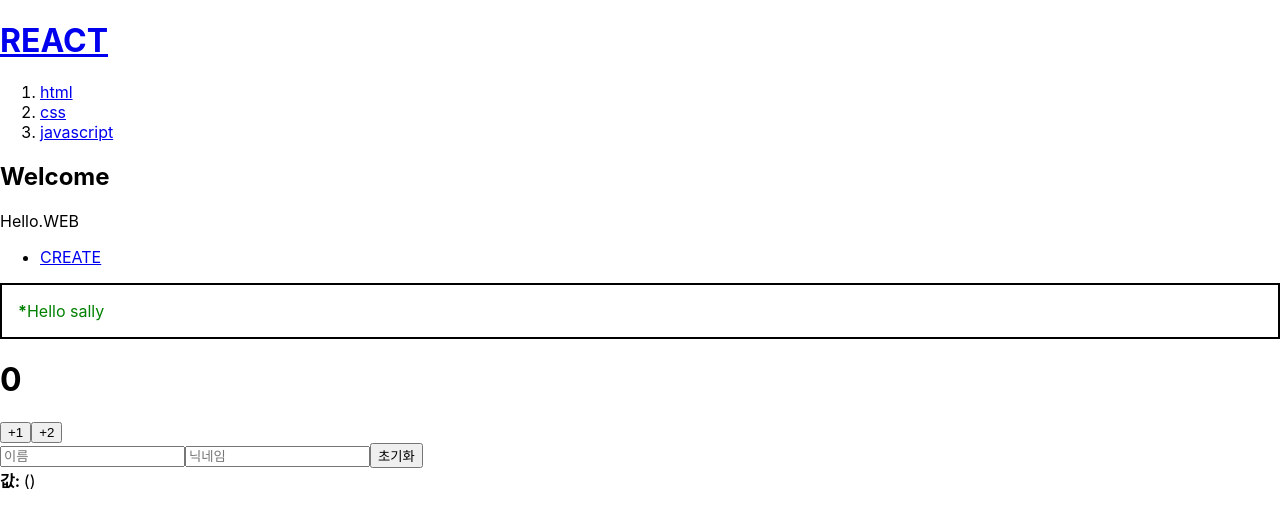
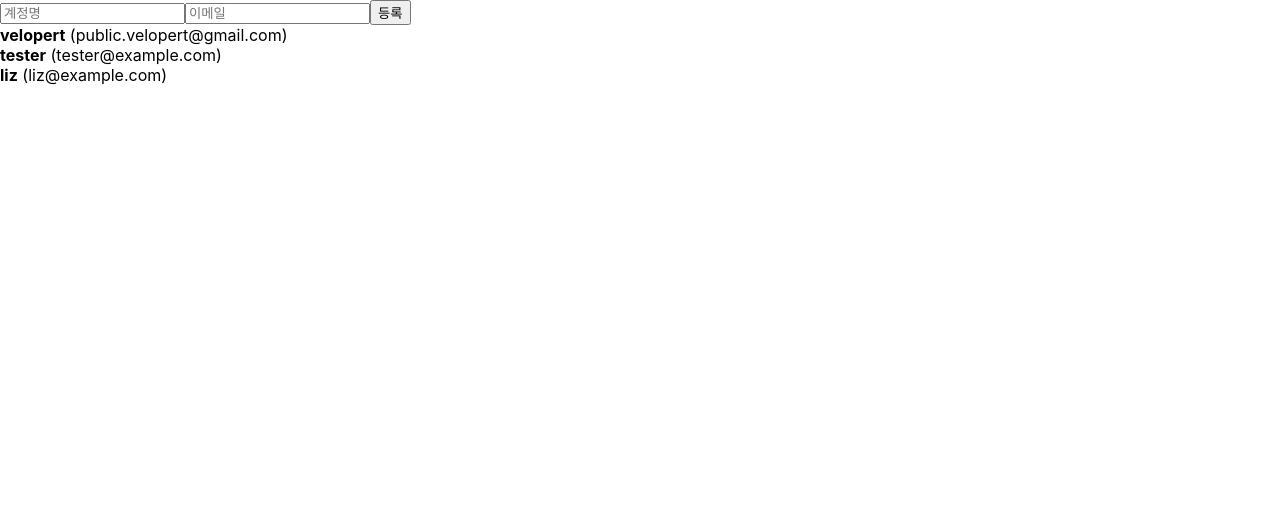
Before and after one commit to o-songyi/react-app, a React (Create React App) app: page / in a window 1280 px wide. Shown: the top 528 px of the page. Built offline with nearby package versions, Linux system fonts and the light colour scheme.

Commit message:
✨ 배열에 항목 추가하기

```diff
--- a/src/App.js
+++ b/src/App.js
@@ -1,182 +1,64 @@
-import {useState} from 'react';
-import Hello from './Hello';
-import Wrapper from './Wrapper';
-import Counter from './Counter';
-import InputSample from './InputSample';
-
-function Header(props) {
-  console.log('props',props.title)
-  return  <header>
-    <h1><a href="/" onClick={(event)=>{
-        event.preventDefault();
-        props.onChangeMode();
-    }}>{props.title}</a></h1>
-  </header>
-}
-
-function Nav(props) {
-  const lis = [
-  ]
-  for (let i=0; i<props.topics.length; i++){
-    let t = props.topics[i]
-    lis.push( <li key={t.id}>
-      <a id={t.id} href={'/read/'+t.id} onClick={event=>{
-        event.preventDefault();
-        props.onChangeMode(Number(event.target.id))
-      }}>{t.title}</a>
-      </li>)
-  }
-  return <nav>
-  <ol>
-   {lis}
-  </ol>
-</nav>
-}
-
-function Article(props) {
-  return <article>
-    <h2>{props.title}</h2>
-    {props.body}
-  </article>
-}
-
-function Create(props) {
-  return <article>
-    <h2>Create</h2>
-    <form onSubmit={event=>{
-      event.preventDefault();
-      const title = event.target.title.value;
-      const body = event.target.body.value;
-      props.onCreate(title,body);
-    }}>
-     <p> <input type="text" name="title" placeholder='title'/> </p>
-     <p><textarea name="body" placeholder="body"></textarea> </p>
-     <p><input type="submit" value="Create"></input></p>
-    </form>
-  </article>
-}
-
-function Update(props) {
-  const [title, setTitle] = useState(props.title)
-  const [body,setBody] = useState(props.body)
-  return <article>
-    <h2>Update</h2>
-    <form onSubmit={event=>{
-      event.preventDefault();
-      const title = event.target.title.value;
-      const body = event.target.body.value;
-      props.onUpdate(title,body);
-    }}>
-     <p> <input type="text" name="title" value={title} onChange={(event=>{
-      setTitle(event.target.value);
-     })}/> </p>
-     <p><textarea name="body" value={body} onChange={event=>{
-      setBody(event.target.value);
-     }}></textarea> </p>
-     <p><input type="submit" value="Update"></input></p>
-    </form>
-  </article>
-}
+import {useState, useRef} from 'react';
+import UserList from './UserList';
+import CreateUser from './CreateUser';
 
 function App() {
-  // const _mode = useState('WELCOME'); //초기값
-  // const mode = _mode[0]; //읽을때 0번째 원소
-  // const setMode = _mode[1]; //값을 바꿀때는 1번째 원소
-  const [mode, setMode] = useState('WELCOME');
-  const [id, setId] = useState(null);
-  const [nextId, setNextId] = useState(4);
-  const [topics,setTopics] = useState([
-    {id:1, title:'html', body:'html is ...'},
-    {id:2, title:'css', body:'css is ...'},
-    {id:3, title:'javascript', body:'javascript is ...'}
-  ])
-  let content = null;
-  let contextControl = null;
-  if(mode==='WELCOME') {
-    content = <Article title="Welcome" body="Hello.WEB"></Article>
-  }else if (mode === 'READ') {
-    let title, body = null;
-    for (let i=0; i<topics.length; i++){
-      console.log(topics[i].id, id)
-      if (topics[i].id === id) {
-        title = topics[i].title;
-        body = topics[i].body;
+  const [inputs, setInputs] = useState({
+    username:'',
+    email:''
+  })
+  const {username, email} = inputs; //비구조화 할당을 통해 값 추출
+  const onChange = e => {
+    const {name, value} = e.target;
+    setInputs({
+      ...inputs, //spread문법 = 불변성을 지킨다 => 불변성을 지켜주어야만 리액트 컴포넌트에서 상태가 업데이트 되었음을 감지할 수 있고 이에 따라 필요한 리렌더링을 진행
+      [name]:value,
+    })
+  }
+  const [users, setUsers] = useState([
+    {
+      id: 1,
+      username: 'velopert',
+      email: 'public.velopert@gmail.com'
+    },
+    {
+      id: 2,
+      username: 'tester',
+      email: 'tester@example.com'
+    },
+    {
+      id: 3,
+      username: 'liz',
+      email: 'liz@example.com'
+    }
+  ]);
+
+  const nextId = useRef(4);
+  const onCreate = () => {
+      const user = {
+        id: nextId.current,
+        username,
+        email
       }
-    }
-    content = <Article title={title} body={body}></Article>
-    contextControl = <>
-    <li><a href={'/update/'+id} onClick ={event=>{
-      event.preventDefault();
-      setMode('UPDATE');
-    }}>Update</a></li>
-    <li><input type="button" value="Delete" onClick={()=>{
-      const newTopics = []
-      for(let i=0;i<topics.length;i++){
-        if(topics[i].id !== id){
-          newTopics.push(topics[i]);
-        }
-      }
-      setTopics(newTopics);
-      setMode('WELCOME');
-    }}/></li>
-    </>
-  }else if (mode === 'CREATE') {
-    content = <Create onCreate={(_title,_body)=>{
-      const newTopic = {id:nextId, title:_title, body:_body}
-      const newTopics = [...topics]
-      newTopics.push(newTopic)
-      setTopics(newTopics);
-      setMode('READ');
-      setId(nextId);
-      setNextId(nextId+1);
-    }}></Create>
-  }else if (mode === 'UPDATE'){
-    let title, body = null;
-    for (let i=0; i<topics.length; i++){
-      console.log(topics[i].id, id)
-      if (topics[i].id === id) {
-        title = topics[i].title;
-        body = topics[i].body;
-      }
-    }
-    content = <Update title={title} body={body} onUpdate={(title,body)=>{
-      console.log(title,body);
-      const newTopics = [...topics]
-      const updatedTopic = {id:id, title:title, body:body}
-      for(let i=0; i <newTopics.length;i++ ){
-        if(newTopics[i].id === id){
-          newTopics[i]= updatedTopic
-          break;
-        }
-      }
-      setTopics(newTopics);
-      setMode('READ');
-    }}></Update>
+      setUsers([...users,user]) //spread 연산자 사용 혹은
+      setUsers(users.concat(user)); //concat 사용
+
+      setInputs({
+        username:'',
+        email:''
+      })
+      nextId.current += 1;
   }
+
   return (
     <div>
-      <Header title="REACT" onChangeMode={()=>{
-        setMode('WELCOME');
-      }}></Header>
-      <Nav topics={topics} onChangeMode={(_id)=>{
-        setMode('READ');
-        setId(_id);
-      }} ></Nav>
-      {content}
-      <ul>
-        <li><a href="/create" onClick={event=>{
-          event.preventDefault();
-          setMode('CREATE');
-        }}>CREATE</a></li>
-        {contextControl}
-      </ul>
-      <Wrapper>
-        {/* true는 자바스크립트 값이기때문에 중괄호로 감싸주어야함 */}
-        {/* props 이름만 작성하고 값 설정을 생략한다면 true */}
-        <Hello color="green" name="sally" isSpecial />
-      </Wrapper>
-      <Counter />
-      <InputSample />
+      <CreateUser
+        username={username}
+        email={email}
+        onChange={onChange}
+        onCreate={onCreate}
+      />
+      <UserList users={users}></UserList>
     </div>
   );
 }
--- /dev/null
+++ b/src/CreateUser.js
@@ -0,0 +1,23 @@
+import React from 'react';
+
+function CreateUser({ username, email, onChange, onCreate }) {
+  return (
+    <div>
+      <input
+        name="username"
+        placeholder="계정명"
+        onChange={onChange}
+        value={username}
+      />
+      <input
+        name="email"
+        placeholder="이메일"
+        onChange={onChange}
+        value={email}
+      />
+      <button onClick={onCreate}>등록</button>
+    </div>
+  );
+}
+
+export default CreateUser;
--- /dev/null
+++ b/src/UserList.js
@@ -0,0 +1,21 @@
+import React from "react";
+
+function User({user}) {
+    return (
+        <div>
+            <b>{user.username}</b> <span>({user.email})</span>
+        </div>
+    )
+}
+
+function UserList({users}) {
+    return (
+        <div>
+            {users.map(user => (
+               <User user={user} key={user.id}></User>
+            ))}
+        </div>
+    )
+}
+
+export default UserList;
```
Also changed, not shown: src/Ex1.js (added, +175 -0 lines).
